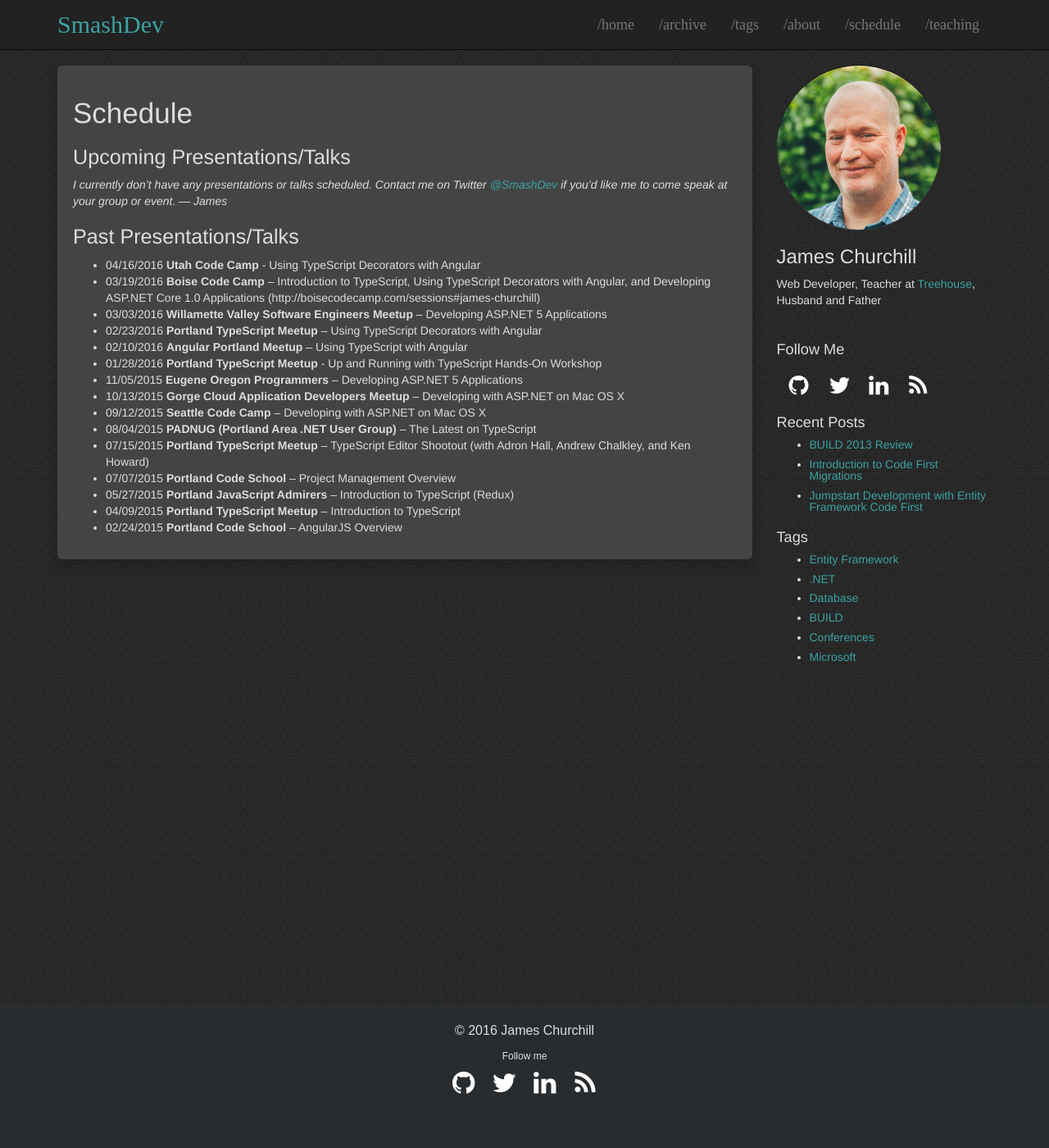
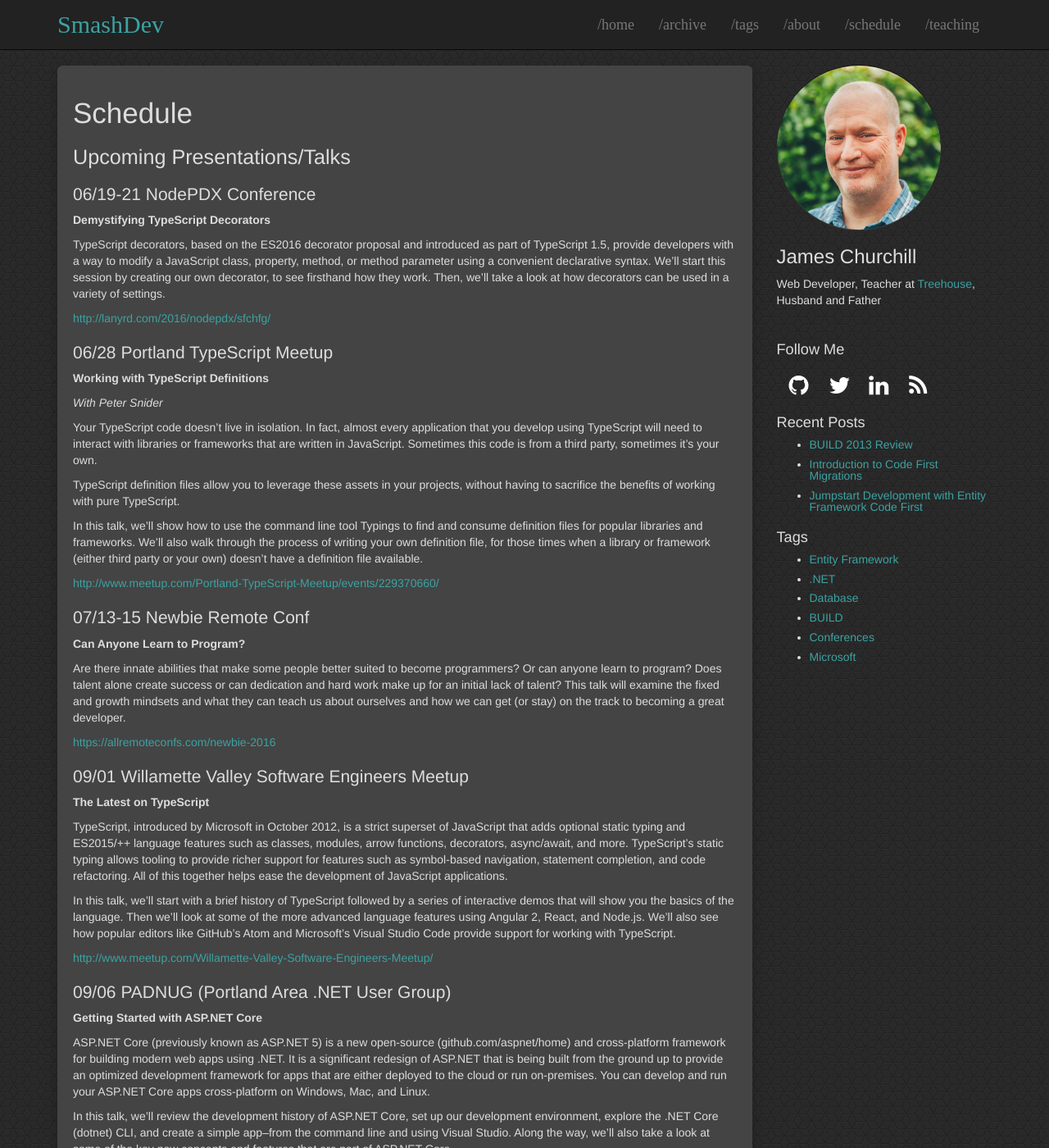
Before and after one commit to smashdevcode/smashdevcode.github.io, a Jekyll site: the page built from schedule.md, in a window 1280 px wide and 1400 px high. Shown: the whole window at 82% size. Built offline with Jekyll 4.4.1, drawn with Linux system fonts in a browser that asks for light colours; some of the changed text lies outside the part shown.

Commit message:
Updated schedule

```diff
--- a/schedule.md
+++ b/schedule.md
@@ -7,7 +7,55 @@
 
 ## Upcoming Presentations/Talks
 
-*I currently don't have any presentations or talks scheduled. Contact me on Twitter [@SmashDev](http://twitter.com/SmashDev) if you'd like me to come speak at your group or event. &mdash; James*
+### 06/19-21 NodePDX Conference
+
+**Demystifying TypeScript Decorators**
+
+TypeScript decorators, based on the ES2016 decorator proposal and introduced as part of TypeScript 1.5, provide developers with a way to modify a JavaScript class, property, method, or method parameter using a convenient declarative syntax. We'll start this session by creating our own decorator, to see firsthand how they work. Then, we'll take a look at how decorators can be used in a variety of settings.
+
+[http://lanyrd.com/2016/nodepdx/sfchfg/](http://lanyrd.com/2016/nodepdx/sfchfg/)
+
+### 06/28 Portland TypeScript Meetup
+
+**Working with TypeScript Definitions**
+
+_With Peter Snider_
+
+Your TypeScript code doesn't live in isolation. In fact, almost every application that you develop using TypeScript will need to interact with libraries or frameworks that are written in JavaScript. Sometimes this code is from a third party, sometimes it's your own.
+
+TypeScript definition files allow you to leverage these assets in your projects, without having to sacrifice the benefits of working with pure TypeScript.
+
+In this talk, we'll show how to use the command line tool Typings to find and consume definition files for popular libraries and frameworks. We'll also walk through the process of writing your own definition file, for those times when a library or framework (either third party or your own) doesn't have a definition file available.
+
+[http://www.meetup.com/Portland-TypeScript-Meetup/events/229370660/](http://www.meetup.com/Portland-TypeScript-Meetup/events/229370660/)
+
+### 07/13-15 Newbie Remote Conf
+
+**Can Anyone Learn to Program?**
+
+Are there innate abilities that make some people better suited to become programmers? Or can anyone learn to program? Does talent alone create success or can dedication and hard work make up for an initial lack of talent? This talk will examine the fixed and growth mindsets and what they can teach us about ourselves and how we can get (or stay) on the track to becoming a great developer.
+
+[https://allremoteconfs.com/newbie-2016](https://allremoteconfs.com/newbie-2016)
+
+### 09/01 Willamette Valley Software Engineers Meetup
+
+**The Latest on TypeScript**
+
+TypeScript, introduced by Microsoft in October 2012, is a strict superset of JavaScript that adds optional static typing and ES2015/++ language features such as classes, modules, arrow functions, decorators, async/await, and more. TypeScript's static typing allows tooling to provide richer support for features such as symbol-based navigation, statement completion, and code refactoring. All of this together helps ease the development of JavaScript applications.
+
+In this talk, we'll start with a brief history of TypeScript followed by a series of interactive demos that will show you the basics of the language. Then we'll look at some of the more advanced language features using Angular 2, React, and Node.js. We'll also see how popular editors like GitHub's Atom and Microsoft's Visual Studio Code provide support for working with TypeScript.
+
+[http://www.meetup.com/Willamette-Valley-Software-Engineers-Meetup/](http://www.meetup.com/Willamette-Valley-Software-Engineers-Meetup/)
+
+### 09/06 PADNUG (Portland Area .NET User Group)
+
+**Getting Started with ASP.NET Core**
+
+ASP.NET Core (previously known as ASP.NET 5) is a new open-source (github.com/aspnet/home) and cross-platform framework for building modern web apps using .NET. It is a significant redesign of ASP.NET that is being built from the ground up to provide an optimized development framework for apps that are either deployed to the cloud or run on-premises. You can develop and run your ASP.NET Core apps cross-platform on Windows, Mac, and Linux.
+
+In this talk, we'll review the development history of ASP.NET Core, set up our development environment, explore the .NET Core (dotnet) CLI, and create a simple app–from the command line and using Visual Studio. Along the way, we'll also take a look at some of the key new concepts and features that are part of ASP.NET Core.
+
+[http://www.meetup.com/PADNUG/events/229163115/](http://www.meetup.com/PADNUG/events/229163115/)
 
 ## Past Presentations/Talks
 
```
